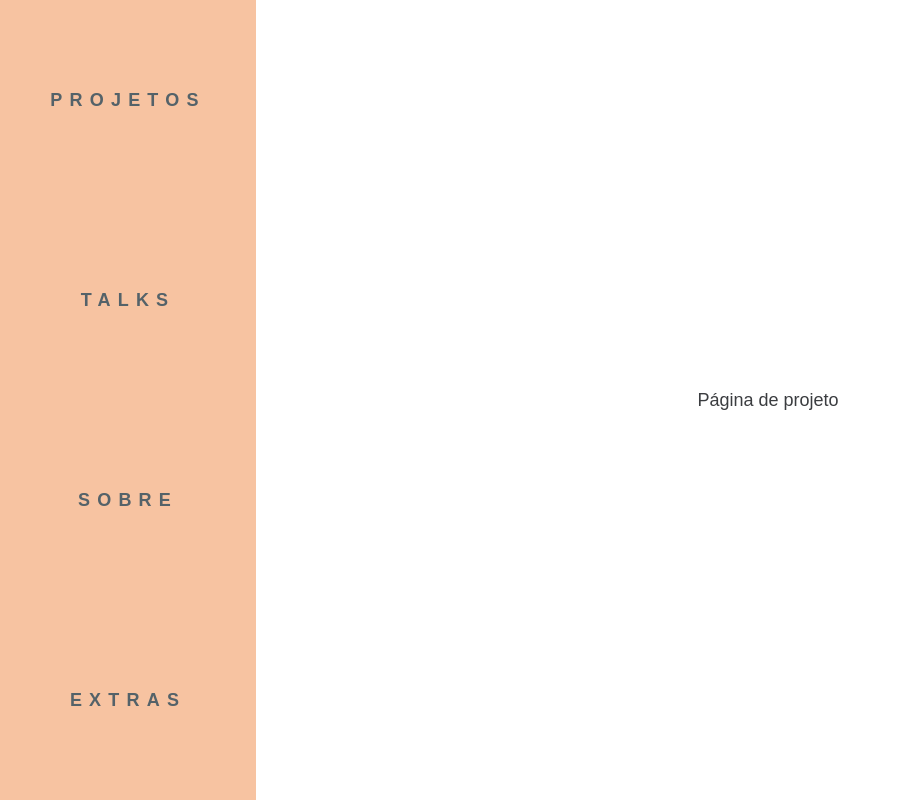
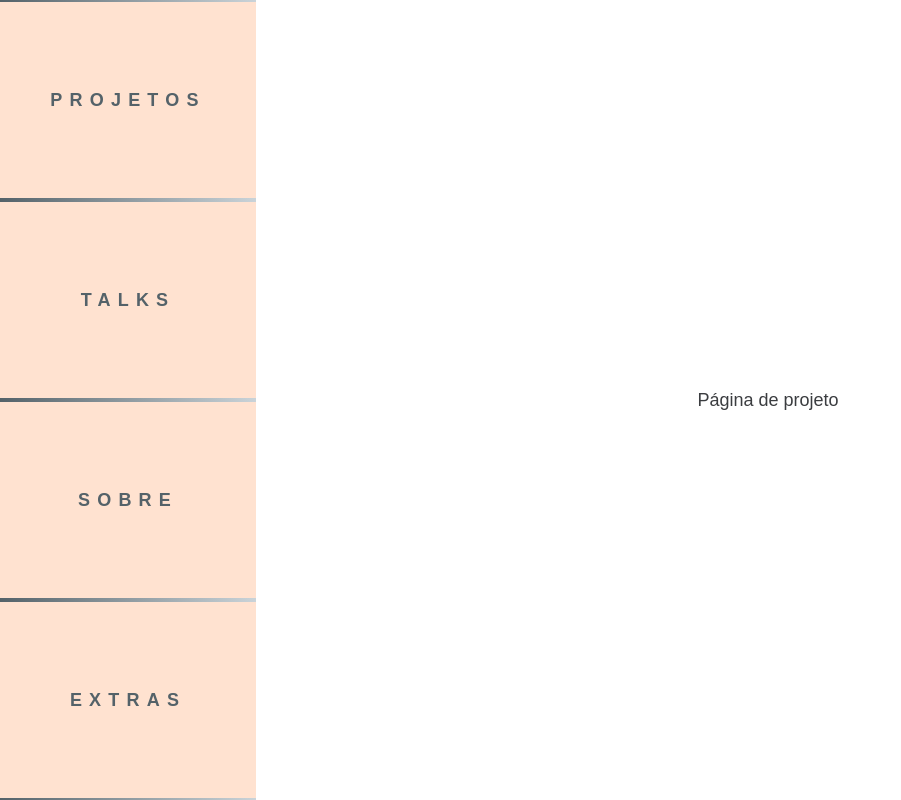
Before and after one commit to liviaab/page, a React app: page /projects in a window 1280 px wide. Shown: the whole page, without its empty margins (0-901 px from the left). Built offline with nearby package versions, Linux system fonts and the light colour scheme; a web font is replaced by a local one.

Commit message:
Add new style for Menu with mobile first responside css

```diff
--- a/src/assets/stylesheets/colors.scss
+++ b/src/assets/stylesheets/colors.scss
@@ -1,6 +1,7 @@
 $color-white: #ffffff;
+$color-manhattan: #F7C3A1;
+$color-tuft-bush: #ffe2d0;
 $color-nevada: #546269;
-$color-manhattan: #F7C3A1;
 $color-gull-gray: #9DB4C0;
 $color-moon-mist: #DEE2D6;
-$color-athens-gray: #EDF1F3;
+$color-loblolly: #CAD3D8;
--- a/src/components/molecules/menu/Menu.scss
+++ b/src/components/molecules/menu/Menu.scss
@@ -5,19 +5,10 @@
 
 .side-bar-menu {
   border-radius: 0 0 5px  5px ;
-
-  @include respond-below(sm) {
-    @include flex-display($flex-flow: row nowrap);
-    width: 100%;
-    height: 10vh;
-    min-height: 30px;
-  }
-
-  @include respond-between(sm, md) {
-    @include flex-display($flex-flow: row nowrap);
-    width: 100%;
-    height: 20vh;
-  }
+  @include flex-display($flex-flow: row nowrap);
+  width: 100%;
+  height: 10vh;
+  min-height: 30px;
 
   @include respond-above(md) {
     width: 25%;
@@ -35,7 +26,6 @@
 
     .main-menu__wrapper {
       @include flex-display($flex-flow: row nowrap);
-      background-color: $color-manhattan;
       list-style: none;
       height: 100%;
       width: 100%;
@@ -48,26 +38,39 @@
         @include flex-display($flex-flow: column);
         width: 100%;
         height: 100%;
+        background-image: linear-gradient(
+          to bottom, $color-nevada, $color-loblolly);
 
         @include respond-above(md) {
           height: 25%;
           flex-flow: row nowrap;
-          border-bottom: 2px solid linear-gradient(to right, #9DB4C0, #ffffff);
+          background-image: linear-gradient(
+            to right, $color-nevada, $color-loblolly);
         }
 
         .menu-item__content {
+          background-color: $color-tuft-bush;
+          height: 100%;
+          width: 98%;
+
           @include flex-display();
-          text-transform: uppercase;
+          text-transform: lowercase;
           text-decoration: none;
           letter-spacing: 0.1em;
 
+
           @include respond-between(sm, md) {
             letter-spacing: 0.25em;
+            text-transform: uppercase;
           }
 
           @include respond-above(md) {
+            // background-color: $color-manhattan;
+            text-transform: uppercase;
             letter-spacing: 0.4em;
             font-weight: bold;
+            height: 98%;
+            width: 100%;
           }
         }
       }
--- a/src/components/templates/main/MainTemplate.scss
+++ b/src/components/templates/main/MainTemplate.scss
@@ -22,15 +22,7 @@ a, a:visited, a:active, a:hover, a:hover {
   &__content-wrapper {
     width: 100%;
     list-style: none;
-
-    @include respond-below(sm) {
-      height: 90vh;
-      min-height: 500px;
-    }
-
-    @include respond-between(sm, md){
-      height: 80vh;
-    }
+    height: 90vh;
 
     @include respond-above(md) {
       height: 100%;
```
